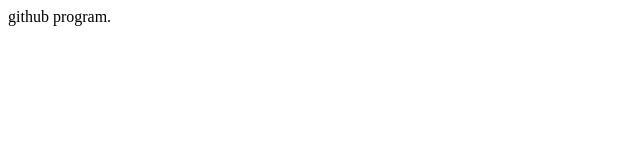
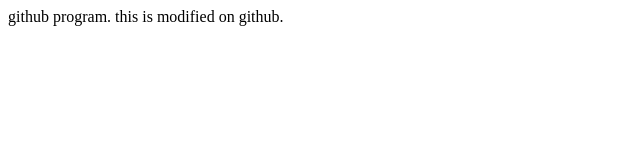
Before and after one commit to ai137853/test, a plain HTML site: page index.html in a window 1280 px wide. Shown: the whole page, without its empty margins (0-640 px from the left). Drawn offline with Linux system fonts and the light colour scheme.

Commit message:
Update index.html

```diff
--- a/index.html
+++ b/index.html
@@ -6,5 +6,6 @@
 </head>
 <body>
 	github program.
+	this is modified on github.
 </body>
 </html>
```
